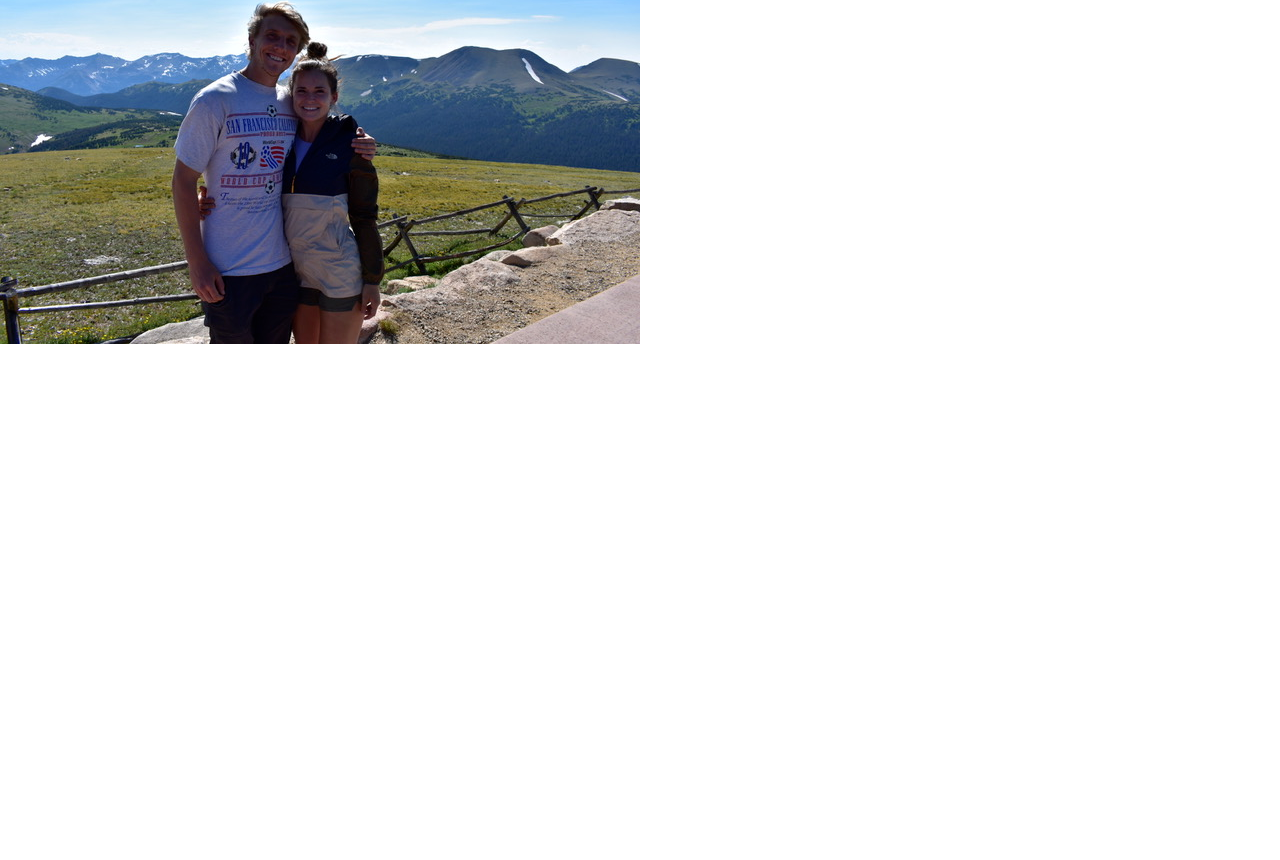
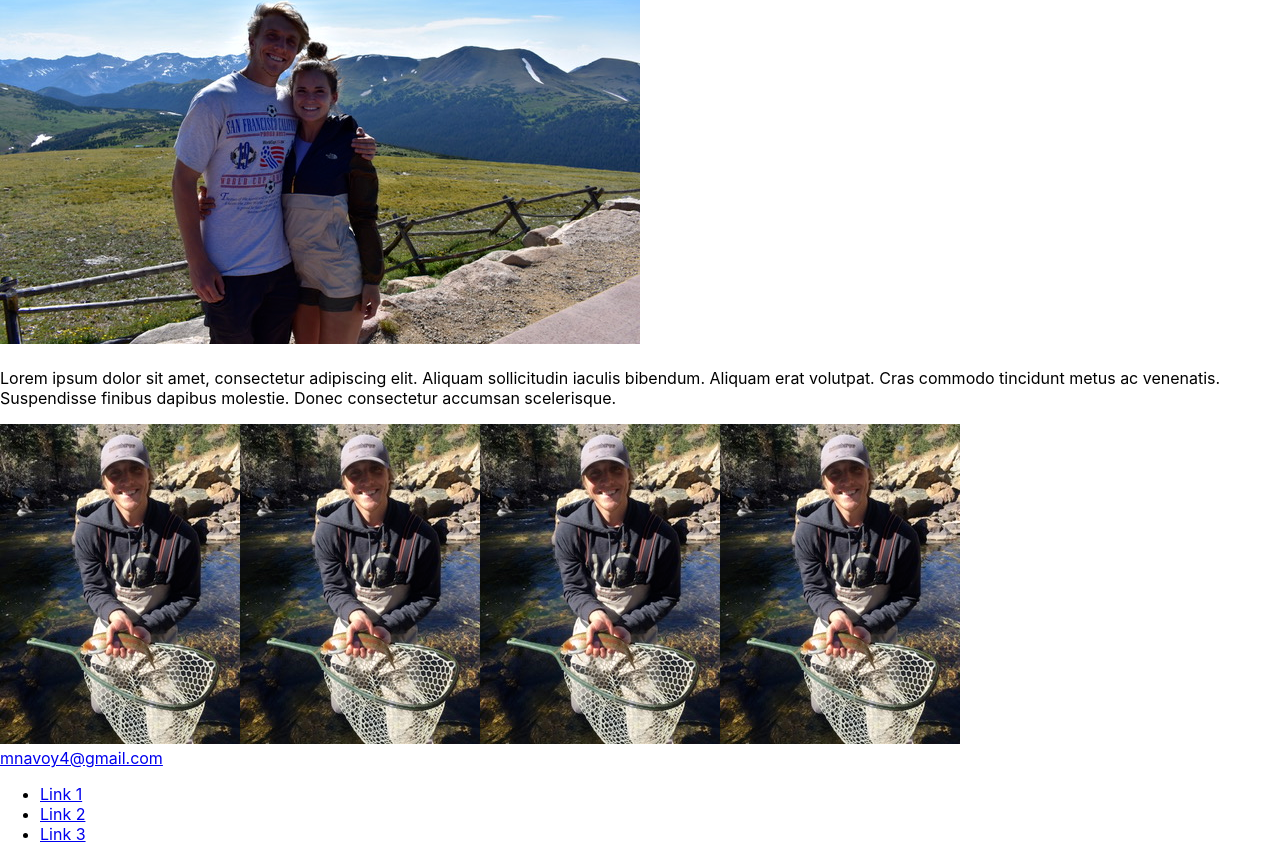
Before and after one commit to mnavoy4/Michael-Navoy-Portfolio-Site, a React (Create React App) app: page / in a window 1280 px wide. Shown: the part 1710-2570 px from the top of the page. Before the commit the page ends 2058 px from the top, so only its background shows below. Built offline with nearby package versions, Linux system fonts and the light colour scheme.

Commit message:
my work and footer components

```diff
--- a/src/App.js
+++ b/src/App.js
@@ -3,6 +3,8 @@ import './App.css';
 import { BrowserRouter, Route, Link } from 'react-router-dom';
 import IntroductionContainer from './Containers/IntroductionContainer';
 import AboutMe from './Components/AboutMe';
+import MyWork from './Components/MyWork';
+import Footer from './Components/Footer';
 
 function App() {
   return (
@@ -36,6 +38,8 @@ function App() {
           <div className='content'>
             <IntroductionContainer/>
             <AboutMe/>
+            <MyWork/>
+            <Footer/>
           </div>
         </main>
       </div>
--- /dev/null
+++ b/src/Components/Footer.js
@@ -0,0 +1,21 @@
+import React from 'react';
+
+export default function Footer(){
+  return(
+    <footer>
+      <a href='mailto:mnavoy4@gmail.com' className='footer-link'>mnavoy4@gmail.com</a>
+      <ul className='social-list'>
+        <li className='social-list-item'>
+          <a href='https://github.com' className='social-list-link'>Link 1</a>
+        </li>
+        <li className='social-list-item'>
+          <a href='https://github.com' className='social-list-link'>Link 2</a>
+        </li>
+        <li className='social-list-item'>
+          <a href='https://github.com' className='social-list-link'>Link 3</a>
+        </li>
+      </ul>
+    </footer>
+  )
+
+}
--- /dev/null
+++ b/src/Components/MyWork.js
@@ -0,0 +1,29 @@
+import React from 'react';
+import { Link } from 'react-router-dom';
+
+export default function MyWork(){
+  return (
+    <section className='my-work' id='work'>
+      <h2 className='section-title'></h2>
+      <p className='section-subtitle'>
+        Lorem ipsum dolor sit amet, consectetur adipiscing elit.
+        Aliquam sollicitudin iaculis bibendum. Aliquam erat volutpat. Cras commodo tincidunt metus ac venenatis.
+        Suspendisse finibus dapibus molestie. Donec consectetur accumsan scelerisque.
+      </p>
+      <div className='portfolio'>
+        <Link to='https://google.com' className='portfolio-item'>
+          <img src={require('../assets/images/fishing.png')} alt='pic' className='portfolio-image'/>
+        </Link>
+        <Link to='https://google.com' className='portfolio-item'>
+          <img src={require('../assets/images/fishing.png')} alt='pic' className='portfolio-image'/>
+        </Link>
+        <Link to='https://google.com' className='portfolio-item'>
+          <img src={require('../assets/images/fishing.png')} alt='pic' className='portfolio-image'/>
+        </Link>
+        <Link to='https://google.com' className='portfolio-item'>
+          <img src={require('../assets/images/fishing.png')} alt='pic' className='portfolio-image'/>
+        </Link>
+      </div>
+    </section>
+  )
+}
```
